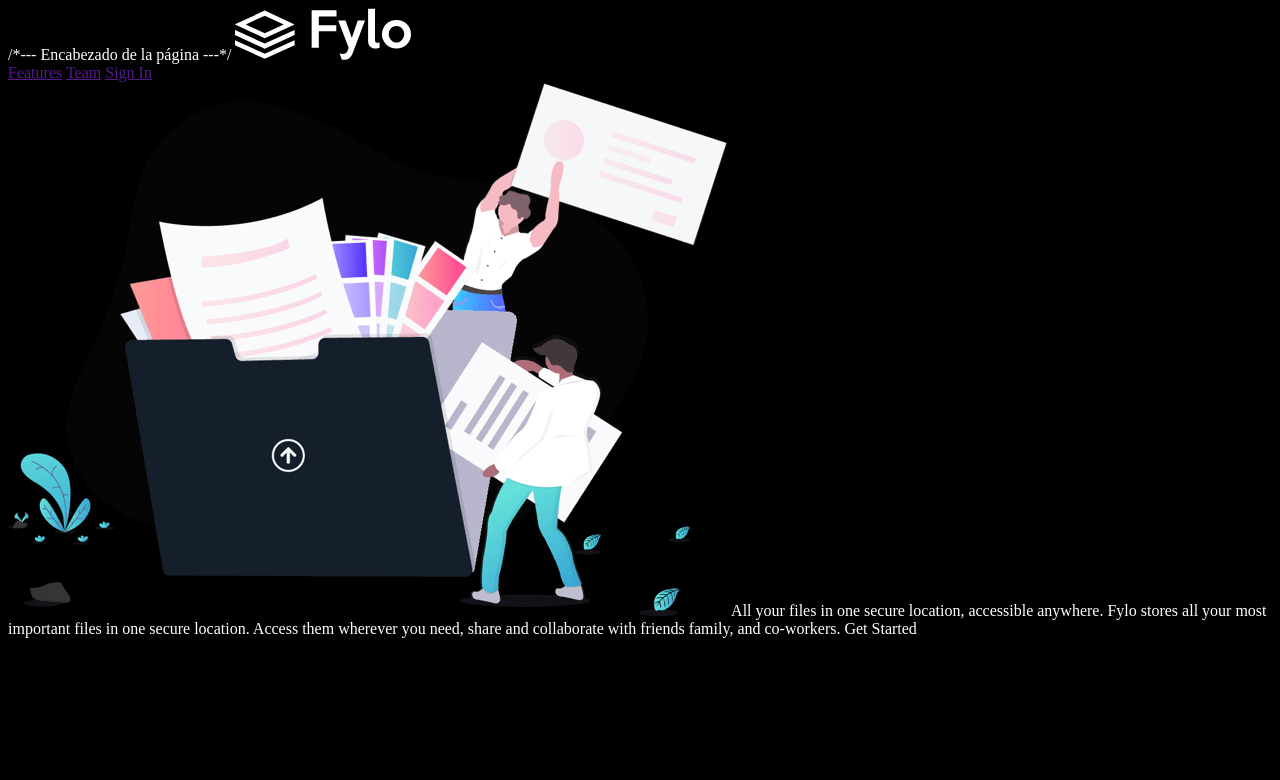
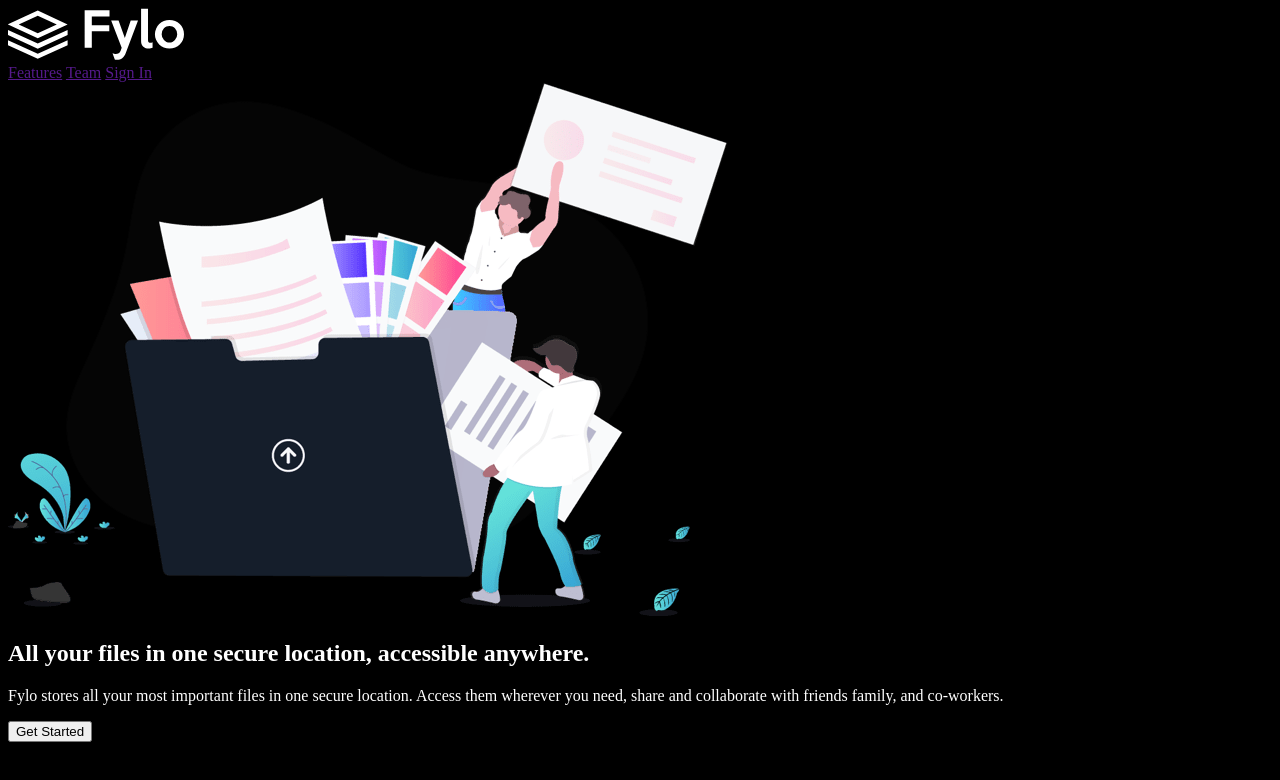
Before and after one commit to yxrchhhhxpppp/bootcamp-tecsup, a plain HTML site: page semana03/dia02-css-landing-page/index.html in a window 1280 px wide. Drawn offline with Linux system fonts and the light colour scheme.

Commit message:
dia02-css-landing-page

```diff
--- a/semana03/dia02-css-landing-page/index.html
+++ b/semana03/dia02-css-landing-page/index.html
@@ -7,25 +7,26 @@
 </head>
   <link rel="stylesheet" href="styles.css">
 <body>
-  <header class="header">  /*--- Encabezado de la página ---*/
-    <img src="images/logo.svg" alt="Logo">
+  <header class="header">  <!-- Encabezado de página -->
+    <img class="header__logo" src="images/logo.svg" alt="Logo">
 
-    <nav>
-      <a href="">Features</a>
+    <nav class="header__nav">
+      <a href="" class="header__nav--active">Features</a>
       <a href="">Team</a>
       <a href="">Sign In</a>
     </nav>
   </header>
 
   <main>
-    <section>
-      <img src="images/illustration-intro.png" alt="Illustration illustration-intro">
-      All your files in one secure location, accessible anywhere.
+    <section class="hero">
+      <img class="hero__image" src="images/illustration-intro.png" alt="Illustration illustration-intro">
 
-      Fylo stores all your most important files in one secure location. Access them wherever
-      you need, share and collaborate with friends family, and co-workers.
 
-      Get Started
+      <h1 class="hero__tittle">All your files in one secure location, accessible anywhere.</h1>
+
+      <p class="hero__text">Fylo stores all your most important files in one secure location. Access them wherever you need, share and collaborate with friends family, and co-workers.</p>
+
+      <button class="hero__button">Get Started</button>
     </section>
 
     <section class="hidden">
```
Also changed, not shown: semana03/dia02-css-landing-page/styles.css (line endings or trailing spaces).
